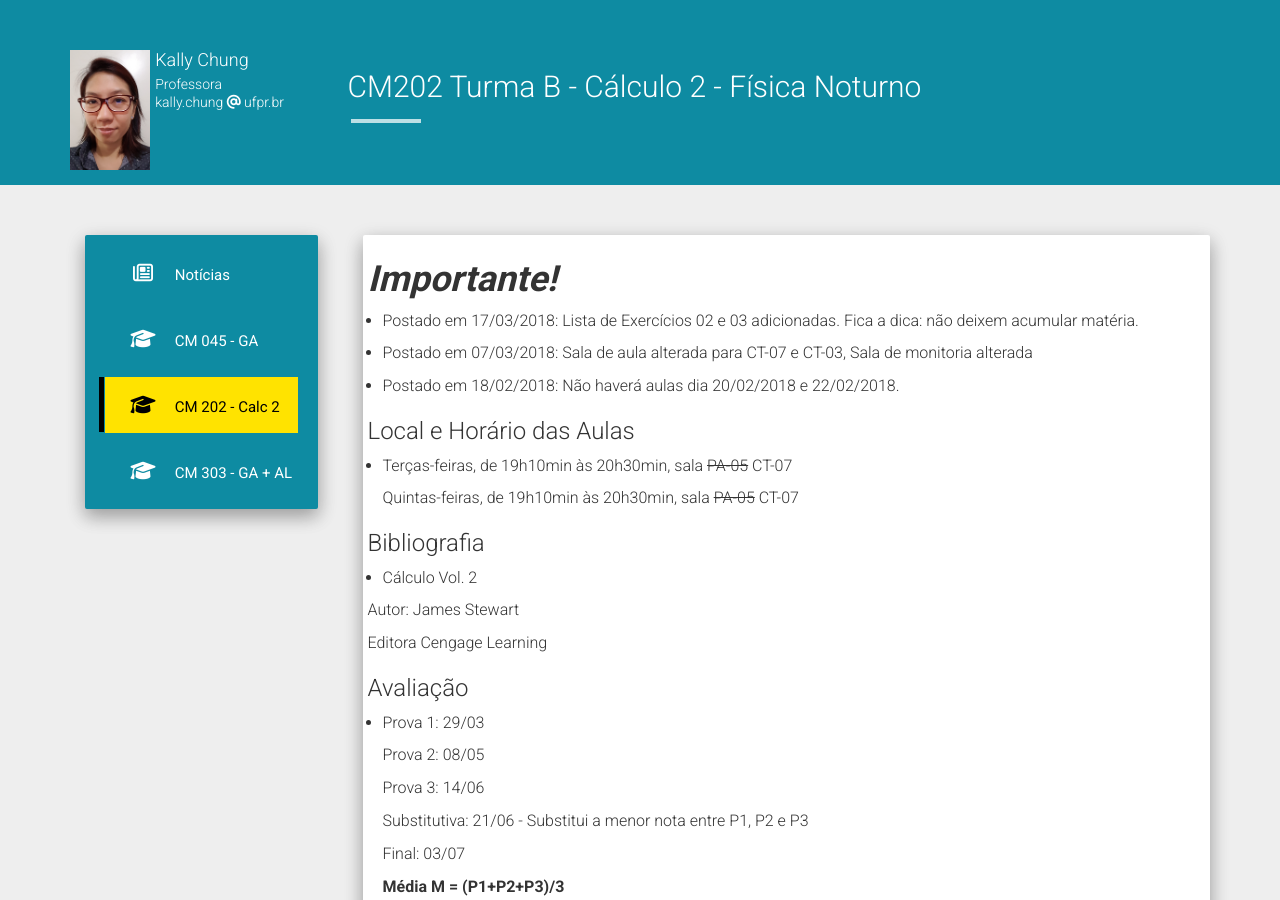
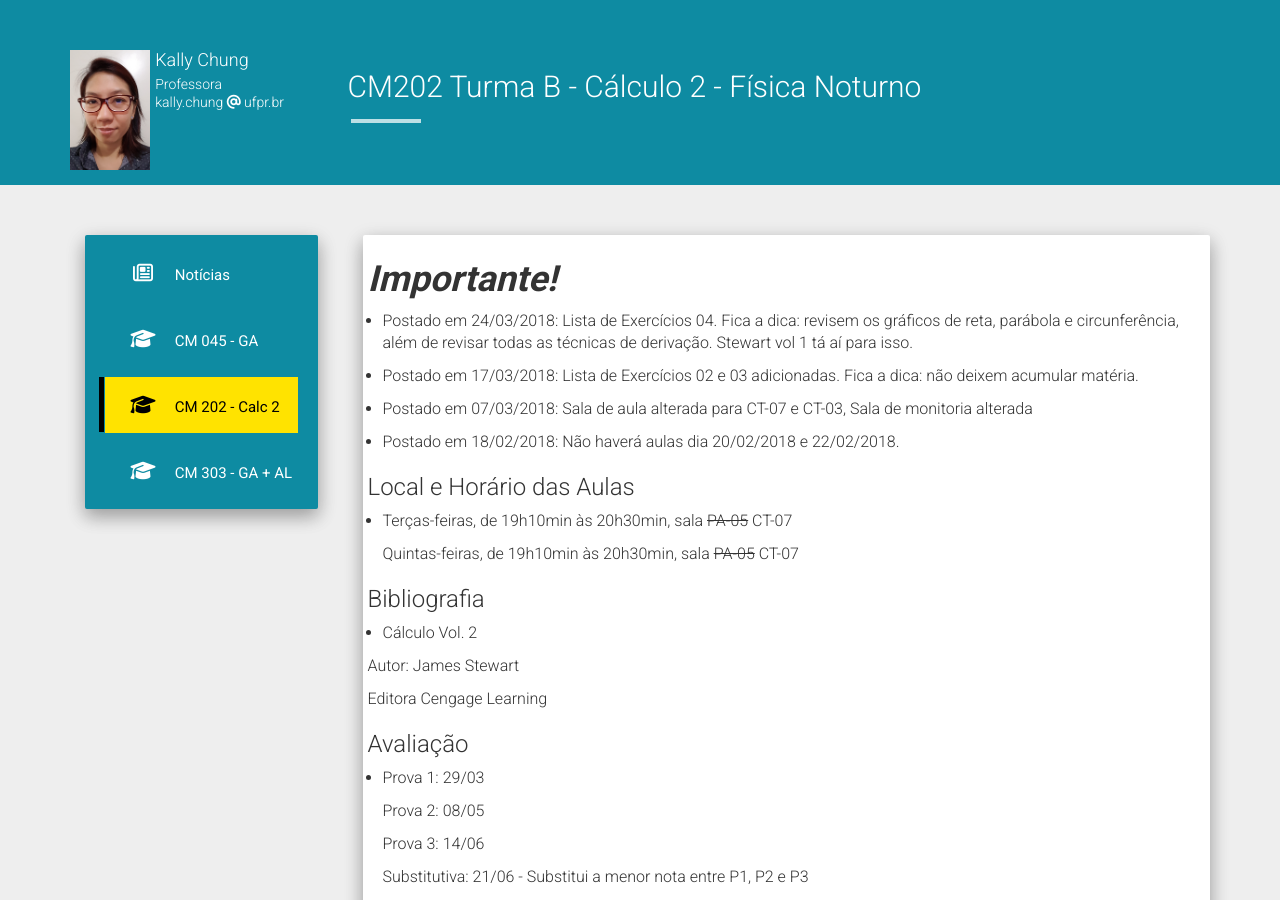
Before and after one commit to chunggnuhc/chunggnuhc.github.io, a Jekyll site: the page built from CM202-Calc2-1sem2018.md, in a window 1280 px wide and 900 px high. Built offline with Jekyll 4.4.1, drawn with Linux system fonts in a browser that asks for light colours; nearby versions of some CDN libraries.

Commit message:
Update CM202-Calc2-1sem2018.md

```diff
--- a/CM202-Calc2-1sem2018.md
+++ b/CM202-Calc2-1sem2018.md
@@ -4,6 +4,8 @@ title: CM202 Turma B - Cálculo 2 - Física Noturno
 permalink: /CM202-Calc2-1sem2018/
 ---
 <h1><b><i>Importante!</i></b></h1>
+- Postado em 24/03/2018: Lista de Exercícios 04. Fica a dica: revisem os gráficos de reta, parábola e circunferência, além de revisar todas as técnicas de derivação. Stewart vol 1 tá aí para isso.
+
 - Postado em 17/03/2018: Lista de Exercícios 02 e 03 adicionadas. Fica a dica: não deixem acumular matéria.
 
 - Postado em 07/03/2018: Sala de aula alterada para CT-07 e CT-03, Sala de monitoria alterada
```
